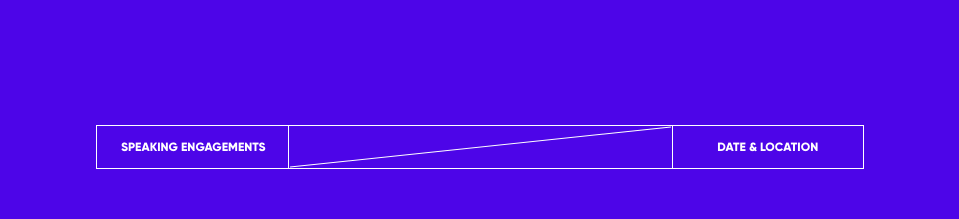
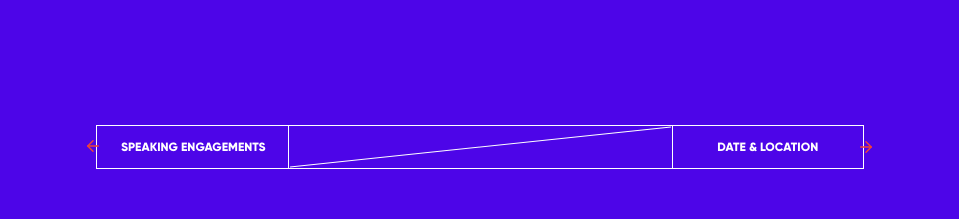
Before and after one commit to ArnabShikder24/dotlung-frontend, a Next.js app: page /learn-with-dot in a window 1280 px wide. Shown: the part 2060-2279 px from the top of the page, without its empty margins (160-1119 px from the left). Built offline with nearby package versions, Linux system fonts and the light colour scheme; a web font is replaced by a local one.

Commit message:
Arrow added

```diff
--- a/src/components/DotSection.tsx
+++ b/src/components/DotSection.tsx
@@ -1,3 +1,4 @@
+import { ArrowLeft, ArrowRight } from "lucide-react";
 import Link from "next/link";
 import React from "react";
 
@@ -33,7 +34,7 @@ const DotSection: React.FC<DotSectionProps> = ({
                 {word}
               </span>
             ))}
-            <span className="text-secondary ml-2">&#8594;</span>
+            <ArrowRight size={18} className="ml-2 text-secondary" />
           </Link>
 
           {/* Bottom Left - Customizable Link */}
@@ -42,7 +43,7 @@ const DotSection: React.FC<DotSectionProps> = ({
             className="border-t border-r border-white text-[0.75rem] col-span-2 row-span-1 relative flex items-start justify-start "
           >
             <div className="flex items-center justify-center px-3 text-white font-bold relative z-10 text-left h-full w-full transition-colors hover:text-secondary">
-              <span className="text-secondary">&#8592;</span>
+              <ArrowLeft size={18} className="text-secondary" />
               <span className="ml-2 block">{bottomLeftText}</span>
             </div>
           </Link>
@@ -54,7 +55,7 @@ const DotSection: React.FC<DotSectionProps> = ({
       </div>
 
       {/* Desktop View (md and up) */}
-      <div className="md:flex items-center justify-center font-gilroy mt-32 mb-32 hidden">
+      <div className="md:flex items-center justify-center font-gilroy mt-32 mb-32 hidden relative">
         <div className="max-w-3xl flex-1 mx-5 lg:mx-20 text-[0.75rem]">
           <div className="relative">
             <div className="border border-white flex w-full">
@@ -65,6 +66,7 @@ const DotSection: React.FC<DotSectionProps> = ({
               >
                 {bottomLeftText}
               </Link>
+              <ArrowLeft size={18} className="mr-2 text-secondary absolute -left-3 top-3" />
 
               {/* Middle Line */}
               <div className="w-[40%] lg:w-1/2 relative">
@@ -80,6 +82,7 @@ const DotSection: React.FC<DotSectionProps> = ({
                 >
                   {topRightText}
                 </Link>
+                <ArrowRight size={18} className="mr-2 text-secondary absolute -right-5 top-3" />
               </div>
             </div>
           </div>
```
